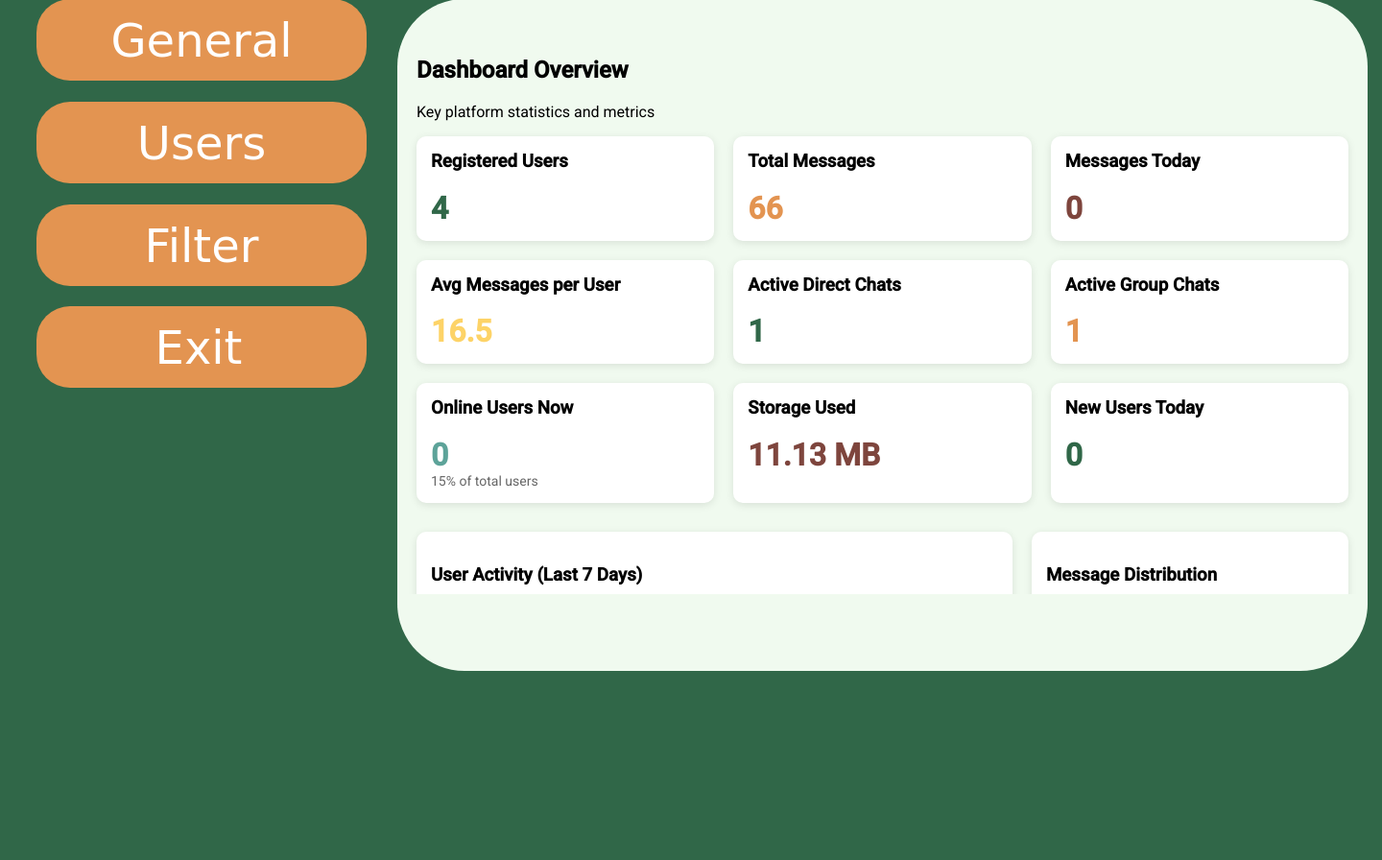
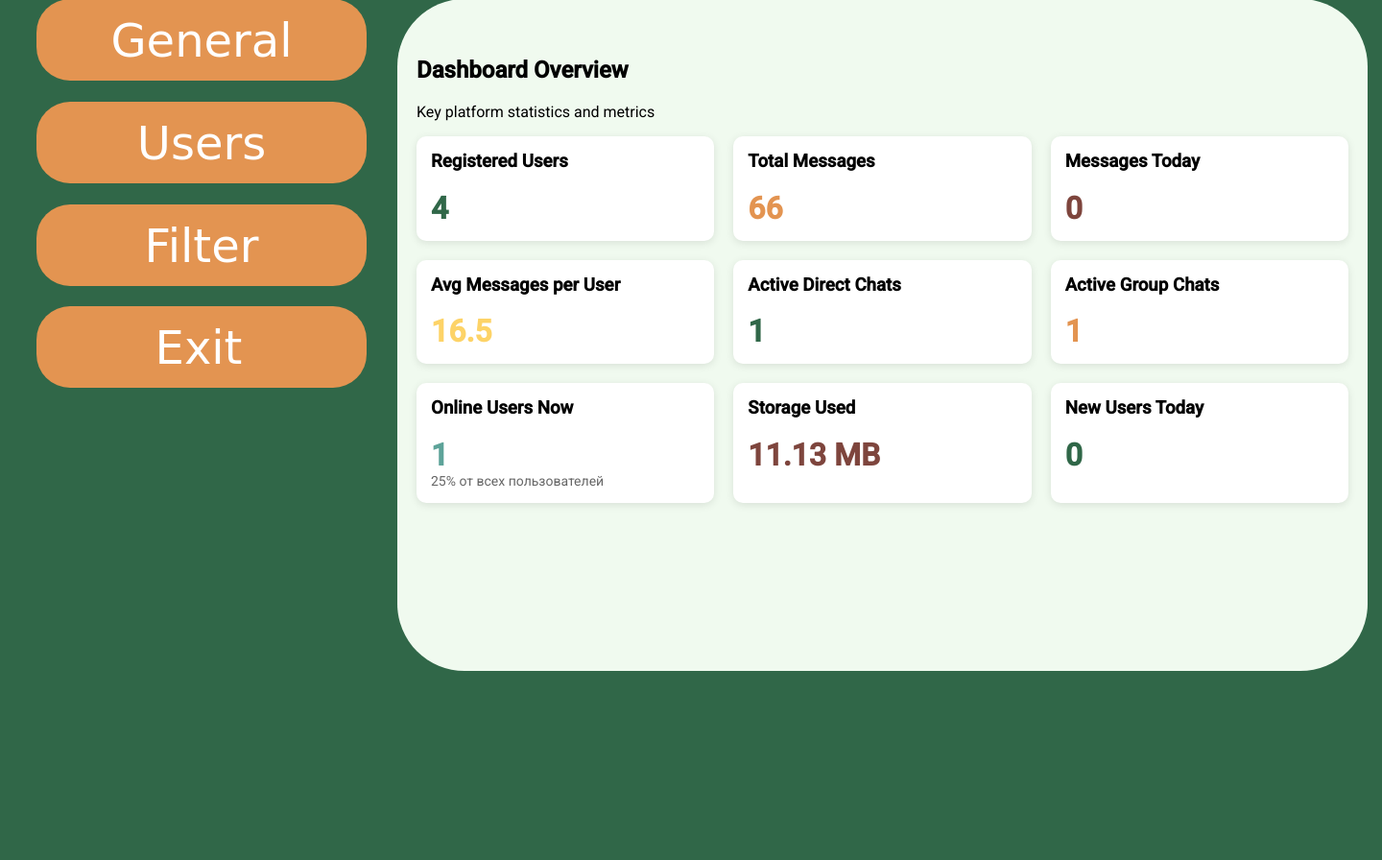
Before and after one commit to Elyass1s/capybar, a Flask app: page /admin_panel in a window 1440 px wide. Shown: the part 128-1024 px from the top of the page at 96% size. Run offline with Flask 3, Linux system fonts and the light colour scheme; a user stored in the database is signed in; data comes from the database, SQL or seed files in the repository; both versions use the stored data as it was after the commit; some web fonts are replaced.

Commit message:
генерал

```diff
--- a/app.py
+++ b/app.py
@@ -1255,10 +1255,16 @@ def admin_panel():
     # Групповые чаты
     group_chats = db.session.query(func.count(func.distinct(Message.group_id))).filter(Message.group_id != None).scalar()
 
-    # Онлайн пользователей (пример, если нет last_active)
-    online_users = 0
+    # Расчет онлайн пользователей (активных в последние 5 минут)
+    five_minutes_ago = datetime.utcnow() - timedelta(minutes=5)
+    online_users = db.session.query(func.count(User.id)).filter(
+        User.last_active >= five_minutes_ago
+    ).scalar() or 0
 
-    # Примерные данные для графиков (замените на реальные)
+    # Расчет процента онлайн пользователей
+    online_percentage = round((online_users / users_count) * 100) if users_count > 0 else 0
+
+    # Примерные данные для графиков
     user_activity = [10, 12, 15, 14, 13, 17, 20]
     message_distribution = [70, 30]
     registrations = [5, 8, 12, 7, 10]
@@ -1271,7 +1277,6 @@ def admin_panel():
     ).scalar() or 0
 
     # Add calculation for new users registered today
-    today_start = datetime.combine(date.today(), datetime.min.time())
     new_users_today = db.session.query(func.count(User.id)).filter(
         User.created_at >= today_start
     ).scalar() or 0
@@ -1299,7 +1304,8 @@ def admin_panel():
         direct_chats=direct_chats,
         group_chats=group_chats,
         online_users=online_users,
-        new_users_today=new_users_today,  # Add this line
+        online_percentage=online_percentage,  # Теперь переменная определена
+        new_users_today=new_users_today,
         storage_used=storage_used,
         user_activity=user_activity,
         message_distribution=message_distribution,
--- a/templates/adminPanel.html
+++ b/templates/adminPanel.html
@@ -267,6 +267,9 @@
     .filter-option:hover {
       background-color: #f1f1f1;
     }
+
+    .status-indicator.online { color: green; }
+    .status-indicator.offline { color: grey; }
   </style>
   <script src="https://cdn.jsdelivr.net/npm/chart.js"></script>
 </head>
@@ -323,35 +326,48 @@
       <div id="users-content" class="tab-content">
         <h2>Users Management</h2>
         <p>View and manage all registered users.</p>
-        <table style="width:100%; border-collapse: collapse;">
+        <div style="overflow-x: auto;">
+          <table style="width:100%; border-collapse: collapse; min-width: 900px;">
             <tr style="background-color: #e0e0e0;">
               <th style="padding: 8px; text-align: left;">User ID</th>
               <th style="padding: 8px; text-align: left;">Username</th>
               <th style="padding: 8px; text-align: left;">Email</th>
-            <th style="padding: 8px; text-align: left;">Registered</th>
+              <th style="padding: 8px; text-align: left;">Online Status</th>
+              <th style="padding: 8px; text-align: left;">Friends</th>
+              <th style="padding: 8px; text-align: left;">Groups</th>
+              <th style="padding: 8px; text-align: left;">Messages</th>
+              <th style="padding: 8px; text-align: left;">Attachments</th>
+              <th style="padding: 8px; text-align: left;">Blocked</th>
               <th style="padding: 8px; text-align: left;">Actions</th>
             </tr>
+            {% for user in users_data %}
             <tr>
-            <td style="padding: 8px; border-bottom: 1px solid #ddd;">1</td>
-            <td style="padding: 8px; border-bottom: 1px solid #ddd;">johndoe</td>
-            <td style="padding: 8px; border-bottom: 1px solid #ddd;">john@example.com</td>
-            <td style="padding: 8px; border-bottom: 1px solid #ddd;">2023-04-15</td>
+              <td style="padding: 8px; border-bottom: 1px solid #ddd;">{{ user.id }}</td>
+              <td style="padding: 8px; border-bottom: 1px solid #ddd;">{{ user.name }}</td>
+              <td style="padding: 8px; border-bottom: 1px solid #ddd;">{{ user.email }}</td>
+              <td style="padding: 8px; border-bottom: 1px solid #ddd;">
+                <span class="status-indicator {{ 'online' if user.is_online else 'offline' }}">
+                  {{ 'Online' if user.is_online else 'Offline' }}
+                </span>
+              </td>
+              <td style="padding: 8px; border-bottom: 1px solid #ddd;">{{ user.friends_count }}</td>
+              <td style="padding: 8px; border-bottom: 1px solid #ddd;">{{ user.groups_count }}</td>
+              <td style="padding: 8px; border-bottom: 1px solid #ddd;">{{ user.messages_count }}</td>
+              <td style="padding: 8px; border-bottom: 1px solid #ddd;">{{ user.attachments_count }}</td>
+              <td style="padding: 8px; border-bottom: 1px solid #ddd;">{{ user.blocked_count }}</td>
               <td style="padding: 8px; border-bottom: 1px solid #ddd;">
                 <button style="background: #306748; color: white; border: none; padding: 5px 10px; border-radius: 4px; cursor: pointer;">Edit</button>
                 <button style="background: #E39451; color: white; border: none; padding: 5px 10px; border-radius: 4px; cursor: pointer;">Delete</button>
               </td>
             </tr>
+            {% endfor %}
+            {% if not users_data %}
             <tr>
-            <td style="padding: 8px; border-bottom: 1px solid #ddd;">2</td>
-            <td style="padding: 8px; border-bottom: 1px solid #ddd;">janedoe</td>
-            <td style="padding: 8px; border-bottom: 1px solid #ddd;">jane@example.com</td>
-            <td style="padding: 8px; border-bottom: 1px solid #ddd;">2023-05-22</td>
-            <td style="padding: 8px; border-bottom: 1px solid #ddd;">
-              <button style="background: #306748; color: white; border: none; padding: 5px 10px; border-radius: 4px; cursor: pointer;">Edit</button>
-              <button style="background: #E39451; color: white; border: none; padding: 5px 10px; border-radius: 4px; cursor: pointer;">Delete</button>
-            </td>
+              <td colspan="10" style="padding: 20px; text-align: center;">Пользователей не найдено</td>
             </tr>
+            {% endif %}
           </table>
+        </div>
       </div>
 
       <div id="online-content" class="tab-content">
@@ -428,7 +444,7 @@
           <div style="flex: 1; min-width: 200px; background: #fff; padding: 15px; border-radius: 10px; box-shadow: 0 2px 8px rgba(0,0,0,0.1);">
             <h3 style="margin-top: 0;">Online Users Now</h3>
             <div style="font-size: 32px; color: #5DA399; font-weight: bold;">{{ online_users }}</div>
-            <div style="font-size: 14px; color: #666;">15% of total users</div>
+            <div style="font-size: 14px; color: #666;">{{ online_percentage }}% от всех пользователей</div>
           </div>
           <div style="flex: 1; min-width: 200px; background: #fff; padding: 15px; border-radius: 10px; box-shadow: 0 2px 8px rgba(0,0,0,0.1);">
             <h3 style="margin-top: 0;">Storage Used</h3>
@@ -437,34 +453,6 @@
           <div style="flex: 1; min-width: 200px; background: #fff; padding: 15px; border-radius: 10px; box-shadow: 0 2px 8px rgba(0,0,0,0.1);">
             <h3 style="margin-top: 0;">New Users Today</h3>
             <div style="font-size: 32px; color: #306748; font-weight: bold;">{{ new_users_today }}</div>
-          </div>
-        </div>
-
-        <div style="display: flex; flex-wrap: wrap; gap: 20px;">
-          <!-- User Activity Chart -->
-          <div style="flex: 2; min-width: 400px; background: #fff; padding: 15px; border-radius: 10px; box-shadow: 0 2px 8px rgba(0,0,0,0.1);">
-            <h3>User Activity (Last 7 Days)</h3>
-            <canvas id="userActivityChart" height="250"></canvas>
-          </div>
-
-          <!-- Message Distribution Chart -->
-          <div style="flex: 1; min-width: 300px; background: #fff; padding: 15px; border-radius: 10px; box-shadow: 0 2px 8px rgba(0,0,0,0.1);">
-            <h3>Message Distribution</h3>
-            <canvas id="messageDistributionChart" height="250"></canvas>
-          </div>
-        </div>
-
-        <div style="margin-top: 20px; display: flex; flex-wrap: wrap; gap: 20px;">
-          <!-- User Registrations Chart -->
-          <div style="flex: 1; min-width: 400px; background: #fff; padding: 15px; border-radius: 10px; box-shadow: 0 2px 8px rgba(0,0,0,0.1);">
-            <h3>New User Registrations (2024)</h3>
-            <canvas id="registrationsChart" height="100"></canvas>
-          </div>
-
-          <!-- Peak Hours Chart -->
-          <div style="flex: 1; min-width: 400px; background: #fff; padding: 15px; border-radius: 10px; box-shadow: 0 2px 8px rgba(0,0,0,0.1);">
-            <h3>Message Activity by Hour</h3>
-            <canvas id="peakHoursChart" height="100"></canvas>
           </div>
         </div>
       </div>
@@ -543,7 +531,6 @@
       // Получаем элементы, которые нужно настроить
       const tabsContainer = document.querySelector('.tabs-container');
       const tabDivider = document.querySelector('.tab-divider');
-      const tabs = document.querySelectorAll('.tab');
 
       // Change content based on section
       if (section === 'general') {
@@ -559,38 +546,20 @@
         activateTabContent('general');
         initCharts();
       } else if (section === 'users') {
-        // В разделе Users показываем вкладки как заголовки таблицы
-        tabsContainer.style.display = 'flex';
-        tabDivider.style.display = 'block';
+        // В разделе Users скрываем вкладки, показываем только таблицу пользователей
+        tabsContainer.style.display = 'none';
+        tabDivider.style.display = 'none';
 
-        // Стилизуем вкладки как заголовки таблицы
-        tabs.forEach(tab => {
-          tab.style.background = '#e0e0e0';
-          tab.style.padding = '10px 15px';
-          tab.style.fontWeight = '500';
-          tab.style.textAlign = 'center';
-          tab.style.border = '1px solid #ccc';
-        });
-
-        // Возвращаем стандартный отступ сверху для контента
+        // Настраиваем отступ сверху для контента пользователей
         document.querySelectorAll('.tab-content').forEach(content => {
-          content.style.marginTop = '100px';
+          content.style.marginTop = '20px';
         });
 
         activateTabContent('users');
       } else if (section === 'filter') {
-        // В разделе Filter также показываем вкладки
+        // В разделе Filter показываем вкладки
         tabsContainer.style.display = 'flex';
         tabDivider.style.display = 'block';
-
-        // Возвращаем стандартный стиль вкладкам
-        tabs.forEach(tab => {
-          tab.style.background = '';
-          tab.style.padding = '4px 12px';
-          tab.style.fontWeight = '400';
-          tab.style.textAlign = '';
-          tab.style.border = 'none';
-        });
 
         // Возвращаем стандартный отступ сверху для контента
         document.querySelectorAll('.tab-content').forEach(content => {
@@ -628,87 +597,6 @@
 
     // Добавить новую функцию initCharts
     function initCharts() {
-
-
-      // User Activity Chart
-      const activityCtx = document.getElementById('userActivityChart').getContext('2d');
-      const activityChart = new Chart(activityCtx, {
-        type: 'line',
-        data: {
-          labels: ['Mon', 'Tue', 'Wed', 'Thu', 'Fri', 'Sat', 'Sun'],
-          datasets: [{
-            label: 'Active Users',
-            data: userActivityData,
-            borderColor: '#306748',
-            backgroundColor: 'rgba(48, 103, 72, 0.1)',
-            fill: true,
-            tension: 0.3
-          }]
-        },
-        options: {
-          responsive: true,
-          plugins: {
-            legend: {
-              position: 'top',
-            }
-          }
-        }
-      });
-
-      // Message Distribution Chart
-      const distributionCtx = document.getElementById('messageDistributionChart').getContext('2d');
-      const distributionChart = new Chart(distributionCtx, {
-        type: 'pie',
-        data: {
-          labels: ['Direct Messages', 'Group Messages'],
-          datasets: [{
-            data: messageDistributionData,
-            backgroundColor: ['#E39451', '#306748']
-          }]
-        },
-        options: {
-          responsive: true
-        }
-      });
-
-      // Registration Chart
-      const registrationsCtx = document.getElementById('registrationsChart').getContext('2d');
-      const registrationsChart = new Chart(registrationsCtx, {
-        type: 'bar',
-        data: {
-          labels: ['Jan', 'Feb', 'Mar', 'Apr', 'May'],
-          datasets: [{
-            label: 'New Users',
-            data: registrationsData,
-            backgroundColor: '#FDD367'
-          }]
-        },
-        options: {
-          responsive: true
-        }
-      });
-
-      // Peak Hours Chart
-      const peakHoursCtx = document.getElementById('peakHoursChart').getContext('2d');
-      const peakHoursChart = new Chart(peakHoursCtx, {
-        type: 'bar',
-        data: {
-          labels: ['00:00', '03:00', '06:00', '09:00', '12:00', '15:00', '18:00', '21:00'],
-          datasets: [{
-            label: 'Messages',
-            data: peakHoursData,
-            backgroundColor: '#5DA399'
-          }]
-        },
-        options: {
-          responsive: true,
-          plugins: {
-            legend: {
-              display: false
-            }
-          }
-        }
-      });
     }
   </script>
   <script>
```
Also changed, not shown: instance/data.db. Lines whose indentation alone changed are shown as unchanged.
